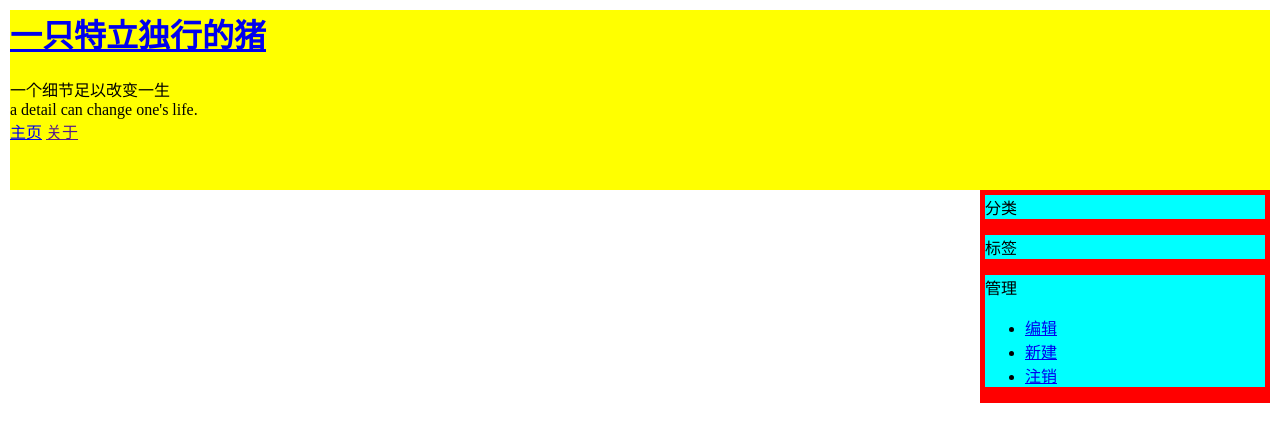
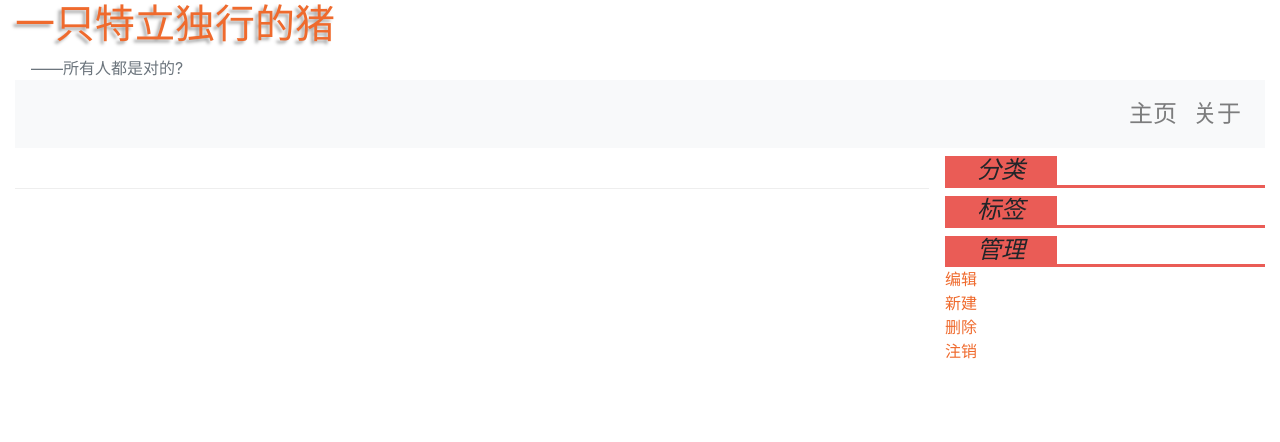
Before and after one commit to nullscc/tornado_mongo_blog, a Python web app: template app/templates/single_article.html in a window 1280 px wide. Shown: the top 442 px of the page. Run offline with Jinja, Linux system fonts and the light colour scheme; the template is opened without the code that fills it, so the values that code supplies are empty; some libraries are stand-ins or nearby versions.

Commit message:
前端显示基本完成，管理后台还未优化

```diff
--- /dev/null
+++ b/app/templates/_article_head.html
@@ -0,0 +1,20 @@
+{% macro article_head(article) %}
+<article class="px-2 pb-2 mt-2">
+    <h2><a href="/{{article.slug}}">{{article.title}}</a></h2>
+
+    <small class="text-muted d-flex">
+        <div class="mr-auto">
+        {% if article.catagory %}
+        分类于: {{article.catagory|join_nstr(" | ", "catagories")}}
+        {% endif %}
+        {% if article.tags %}
+        标签: <span>{{article.tags|join_nstr(" | ", "tags")}}</span>
+        {% endif %}
+        </div>
+        <div>
+        {% if article.add_time %}
+        <span>{{article.add_time|strtime}}</span>
+        {% endif %}
+        </div>
+    </small>
+{% endmacro %}
--- a/app/templates/base.html
+++ b/app/templates/base.html
@@ -1,81 +1,146 @@
-<!DOCTYPE html PUBLIC "-//W3C//DTD XHTML 1.0 Strict//EN"
-   "http://www.w3.org/TR/xhtml1/DTD/xhtml1-strict.dtd">
-<html xmlns="http://www.w3.org/1999/xhtml" lang="en" xml:lang="en">
+<!DOCTYPE html>
+<html>
 <head>
 <title>一只特立独行的猪</title>
-<meta http-equiv="Content-Type" content="text/html; charset=UTF-8" />
+<meta charset="utf-8">
+<meta name="viewport" content="width=device-width, initial-scale=1, shrink-to-fit=no, user-scalable=no">
+<link rel="stylesheet" href="https://maxcdn.bootstrapcdn.com/bootstrap/4.0.0/css/bootstrap.min.css" integrity="sha384-Gn5384xqQ1aoWXA+058RXPxPg6fy4IWvTNh0E263XmFcJlSAwiGgFAW/dAiS6JXm" crossorigin="anonymous">
+  </body>
 <style type="text/css">
-#articlecontent {
-    margin-right: 300px;
+header h1 a {
+      text-shadow: -.2rem .2rem .2rem #aaa;
 }
-body {
-    margin: 10px;
+header h1 a:hover {
+    text-decoration: none;
+}
+article {
+    border-bottom: solid 1px #eee;
 }
 
-#sidebar {
-    width: 290px;
-    position: absolute;
-    right: 0;
-    top: 190px;
-    background-color: red;
-    margin-right: 10px;
+.sidebox {
+    margin-bottom: .5rem;
 }
-#head {
-    height: 180px;
-    background-color: yellow;
-}
-#head h1 {
-    margin-top: 10px;
-}
-#nav {
-    list-style-type:none;
-    margin: 0;
+
+.toc ul {
+    list-style: none;
+    margin-left: 1.5rem;
     padding: 0;
 }
-#nav li {
-    display: inline;
+
+.toc > ul {
+    margin: 0;
 }
-.sidebox {
-    margin: 5px;
-    background-color: cyan;
+
+.sidebox > ul, .tag-cloud {
+    margin: 0;
+    list-style: none;
+    padding: 0;
+    border-top: solid 3px #ea5c56;
 }
-.single_article {
-    background-color: cyan;
-    margin-bottom: 10px;
+
+
+.sidebox h4:first-child {
+    font-style: italic;
+    text-align: center;
+    background-color: #ea5c56;
+    border-bottom: #ea5c56;
+    width: 7rem;
+    margin-bottom: 0;
 }
-.single_article h2 {
-    margin-top: 0;
+
+pre {
+    border-radius: .5em;
+    padding: 1em;
+    overflow-y: auto;
+    border: dashed 2px #eee;
 }
-#catagory_or_tag {
-    background-color: blue;
-    margin-bottom: 10px;
+
+@media (min-width: 800px) {
+    aside {
+        position: absolute;
+        width: 20rem;
+        right: 0;
+        top: 0;
+    }
+
+    main {
+        margin-right: 21rem;
+    }
+    .leftside {
+        position: relative;
+    }
+}
+
+.catagory_or_tag * {
+    padding: 0;
+    margin: 0;
+}
+
+a, a:hover {
+    color: #ef6a2d;
+}
+
+#navbarSupportedContent .navbar-nav {
+    font-size: 1.5rem;
+}
+
+.slogen {
+    margin-left: 1rem;
 }
 </style>
 </head>
 
 <body>
-<div id="allcontent">
-    <div id="head">
+<div class="container-fluid">
+    <header>
         <h1><a href="/">一只特立独行的猪</a></h1>
-        <span id="descen">一个细节足以改变一生</span><br />
-        <span id="desczh">a detail can change one's life.</span>
+        <div class="slogen text-muted">——所有人都是对的?</div>
+<nav class="navbar navbar-expand navbar-light bg-light">
+  <button class="navbar-toggler" type="button" data-toggle="collapse" data-target="#navbarSupportedContent" aria-controls="navbarSupportedContent" aria-expanded="false" aria-label="Toggle navigation">
+    <span class="navbar-toggler-icon"></span>
+  </button>
 
-    <ul id="nav">
-        <li><a href="/">主页</a></li>
-        <li><a href="">关于</a></li>
+  <div class="collapse navbar-collapse" id="navbarSupportedContent">
+{% if tag or catagory %}
+<div class="catagory_or_tag">
+{% if tag %}
+  <ol class="breadcrumb bg-light">
+    <li class="breadcrumb-item">标签</li>
+    <li class="breadcrumb-item">{{tag}}</li>
+  </ol>
+{% endif %}
+{% if catagory %}
+  <ol class="breadcrumb bg-light">
+    <li class="breadcrumb-item">分类</li>
+    <li class="breadcrumb-item">{{catagory}}</li>
+  </ol>
+{% endif %}
+</div>
+{% endif %}
+
+    <ul class="navbar-nav ml-auto">
+      <li class="nav-item">
+        <a class="nav-link" href="/">主页</a>
+      </li>
+      <li class="nav-item">
+        <a class="nav-link" href="#">关于</a>
+      </li>
     </ul>
-    </div>
-
-    <div id="articlecontent">
+  </div>
+</nav>
+    </header>
+<div class="leftside">
+    <main>
     {% block articlecontent %}
     {% endblock articlecontent %}
-    </div>
-    <div id="sidebar">
+    </main>
+
+    <aside>
     {% block toc %}
 
     {% endblock toc %}
     <div class="sidebox">
-        <span class="sidebox_title">分类</span>
+        <h4>分类</h4>
         <ul>
         {% for catagory in catagories %}
         <li><a href="/catagories?name={{catagory.title}}">{{catagory.title}}</a></li>
@@ -83,19 +148,23 @@ body {
         </ul>
     </div>
     <div class="sidebox">
-        <span class="sidebox_title">标签</span>
-        <ul>
+        <h4>标签</h4>
+        <div class="tag-cloud">
+        {% set button_color = cycler('primary', 'secondary', 'success', 'info', 'warning', 'danger', 'light', 'dark') %}
         {% for tag in tags %}
-        <li><a href="/tags?name={{tag.name}}">{{tag.name}}</a></li>
+        <a class="btn btn-sm btn-{{button_color.next()}} my-1" href="/tags?name={{tag.name}}" role="button">{{tag.name}}</a>
         {% endfor %}
-        </ul>
+        </div>
     </div>
     {% block extra_sidebox %}
     {% endblock extra_sidebox %}
-    </div>
+    </aside>
 
 </div>
-
-</body>
+</div>
+    <script src="https://code.jquery.com/jquery-3.2.1.slim.min.js" integrity="sha384-KJ3o2DKtIkvYIK3UENzmM7KCkRr/rE9/Qpg6aAZGJwFDMVNA/GpGFF93hXpG5KkN" crossorigin="anonymous"></script>
+    <script src="https://cdnjs.cloudflare.com/ajax/libs/popper.js/1.12.9/umd/popper.min.js" integrity="sha384-ApNbgh9B+Y1QKtv3Rn7W3mgPxhU9K/ScQsAP7hUibX39j7fakFPskvXusvfa0b4Q" crossorigin="anonymous"></script>
+    <script src="https://maxcdn.bootstrapcdn.com/bootstrap/4.0.0/js/bootstrap.min.js" integrity="sha384-JZR6Spejh4U02d8jOt6vLEHfe/JQGiRRSQQxSfFWpi1MquVdAyjUar5+76PVCmYl" crossorigin="anonymous"></script>
+  </body>
 
 </html>
--- a/app/templates/single_article.html
+++ b/app/templates/single_article.html
@@ -1,46 +1,39 @@
 {% extends "base.html" %}
+{% import "_article_head.html" as article_head %}
 
 {% block articlecontent %}
-    <div class="single_article">
-    <h2><a href="/{{info.article.slug}}">{{info.article.title}}</a></h2>
-    <div class="article_info">
-        {% if info.article.catagory %}
-        分类于: <span class="catagory">{{info.article.catagory|join(" | ")}}</span>
-        {% endif %}
-        {% if info.article.tags %}
-        标签: <span class="tag">{{info.article.tags|join(" | ")}}</span>
-        {% endif %}
-
-        {% if info.article.add_time %}
-        <span class="articl_time">{{info.article.add_time|strtime}}</span>
-        {% endif %}
-    </div>
-    <div class="article_content">
+    {{ article_head.article_head(info.article) }}
+    <div class="article-content mt-4">
     {{info.article.html_content.content}}
     </div>
-    </div>
+    </article>
 
+<div class="d-flex mt-2 prev-next w-100">
 {% if info.prev %}
-<a href="/{{info.prev.slug}}"><button type="button">{{info.prev.title}}</button></a>
+<a class="mr-auto" href="/{{info.prev.slug}}">{{info.prev.title}}</a>
 {% endif %}
 {% if info.next %}
-<a href="/{{info.next.slug}}"><button type="button">{{info.next.title}}</button></a>
+<a class="ml-auto" href="/{{info.next.slug}}">{{info.next.title}}</a>
 {% endif %}
+</div>
 {% endblock articlecontent %}
 {% block toc %}
 {% if info.article.html_content.toc %}
     <div class="sidebox">
-        <span class="sidebox_title">文章目录</span>
+        <h4>文章目录</h4>
+        <div class="toc">
         {{info.article.html_content.toc}}
+        </div>
     </div>
 {% endif %}
 {% endblock toc %}
 {% block extra_sidebox %}
 <div class="sidebox">
-    <span class="sidebox_title">管理</span>
+    <h4>管理</h4>
     <ul>
         <li><a href="/article/add?slug={{info.article.slug}}">编辑</a></li>
         <li><a href="/article/add">新建</a></li>
+        <li><a href="/article/del?slug={{info.article.slug}}">删除</a></li>
         <li><a href="/admin/logout">注销</a></li>
     </ul>
 </div>
```
Also changed, not shown: app/handler/article.py (+15 -1 lines), app/handler/base.py (+20 -0 lines), app/service/article.py (+5 -3 lines), app/templates/article_add.html (+4 -3 lines), app/templates/index.html (+16 -37 lines), README.md.
